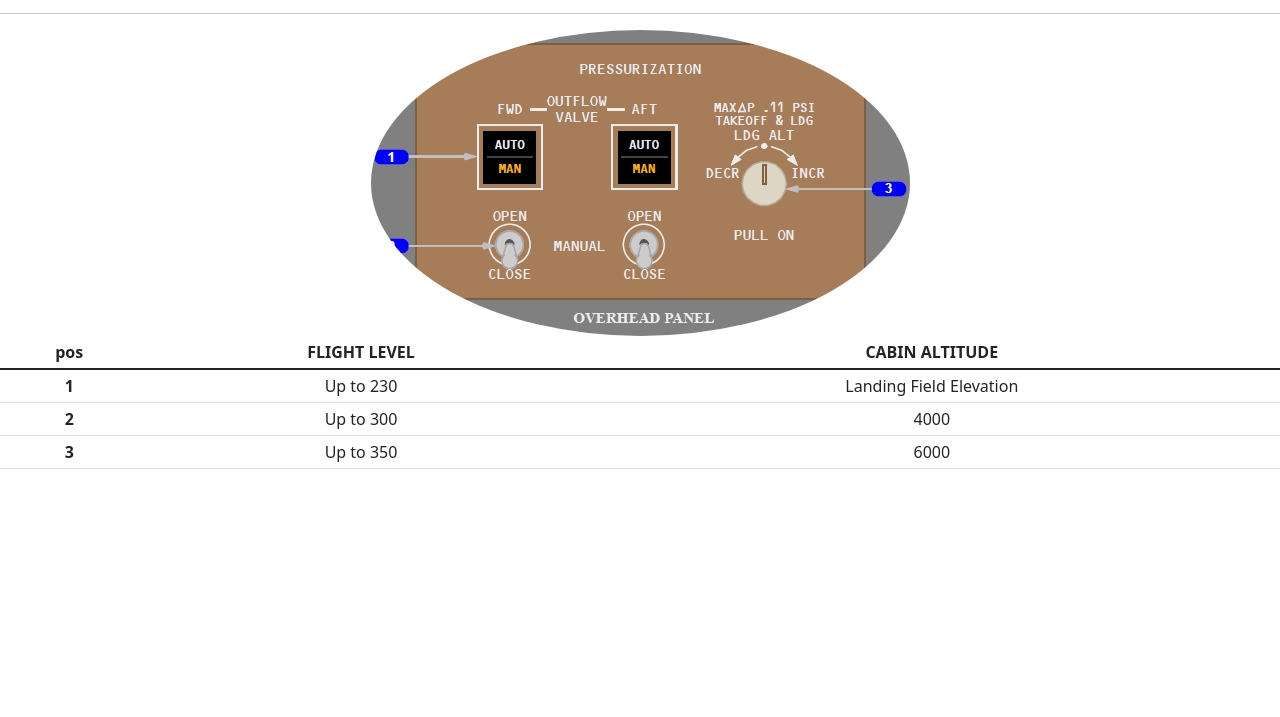
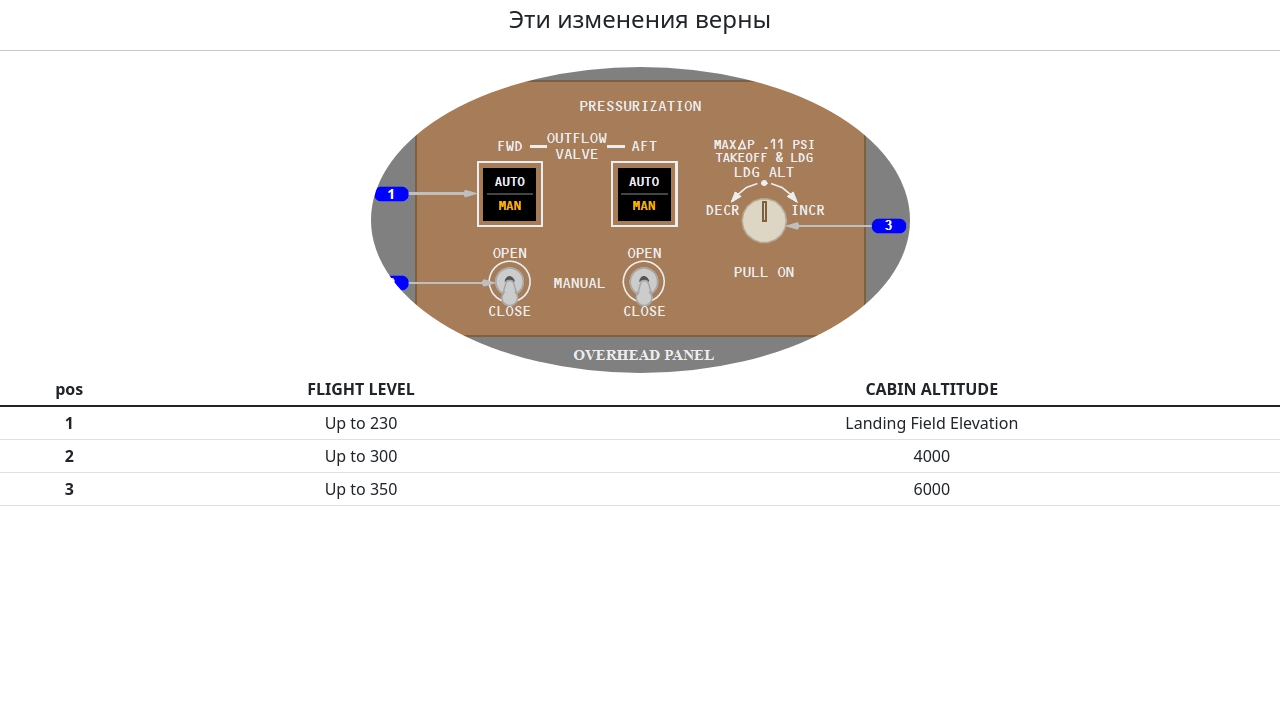
Before and after one commit to AlexSkrTh/HW6.4_Git, a plain HTML site: page index.html in a window 1280 px wide. Shown: the part 83-800 px from the top of the page. Drawn offline with nearby package versions, Linux system fonts and the light colour scheme.

Commit message:
html add h4 - 2br

```diff
--- a/index.html
+++ b/index.html
@@ -16,6 +16,7 @@
     <div style="text-align:center;">
     <h2>CABIN ALTITUDE AUTO</h2>
     <h3>Pressurization Panel</h3>
+    <h4>Эти изменения верны</h4>
     <hr />
     <img class="round_in" src="FCOM 777 Pressurization pnl.jpg" alt="Pressurization Panel">
     <table class="table table-sm">
```
